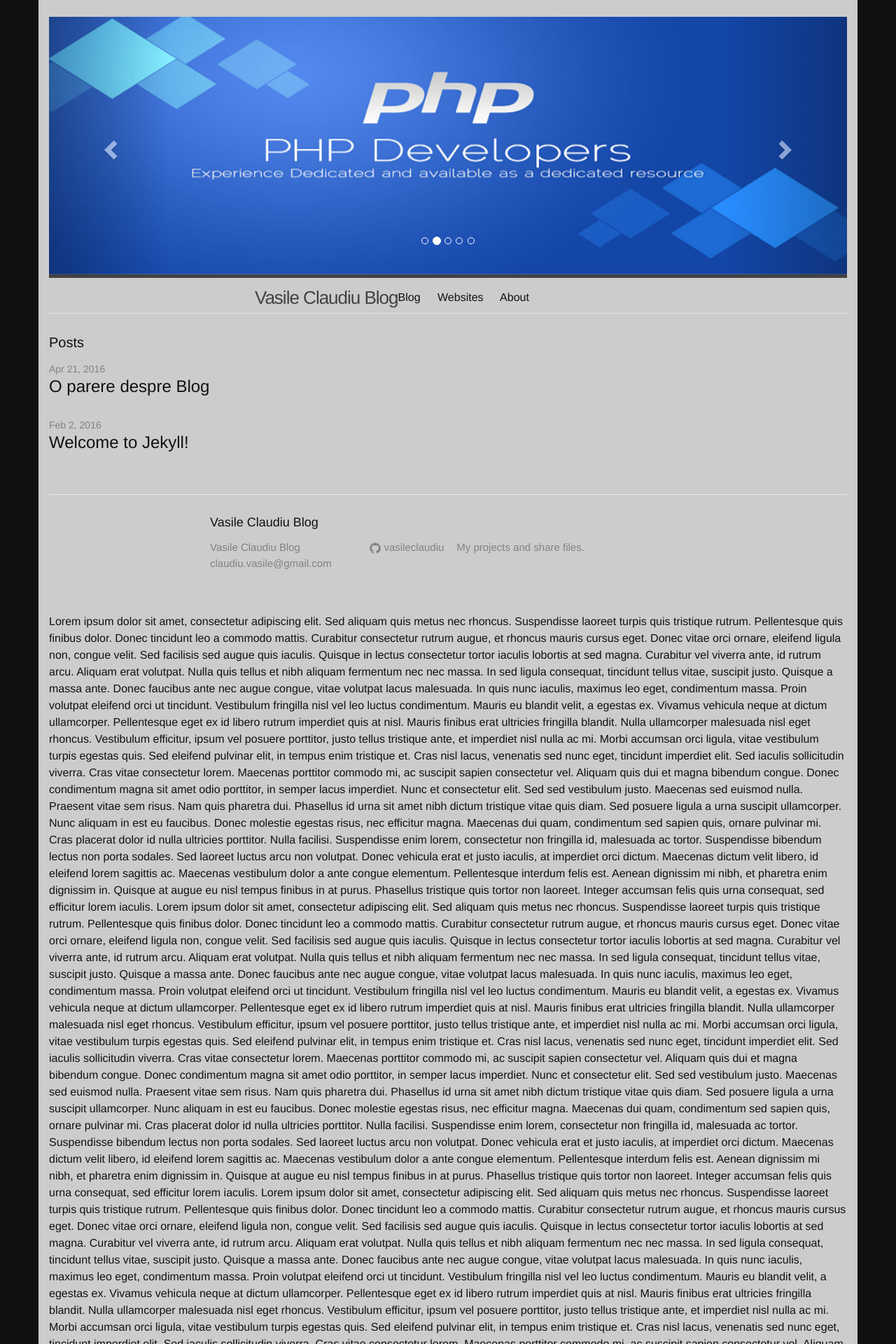
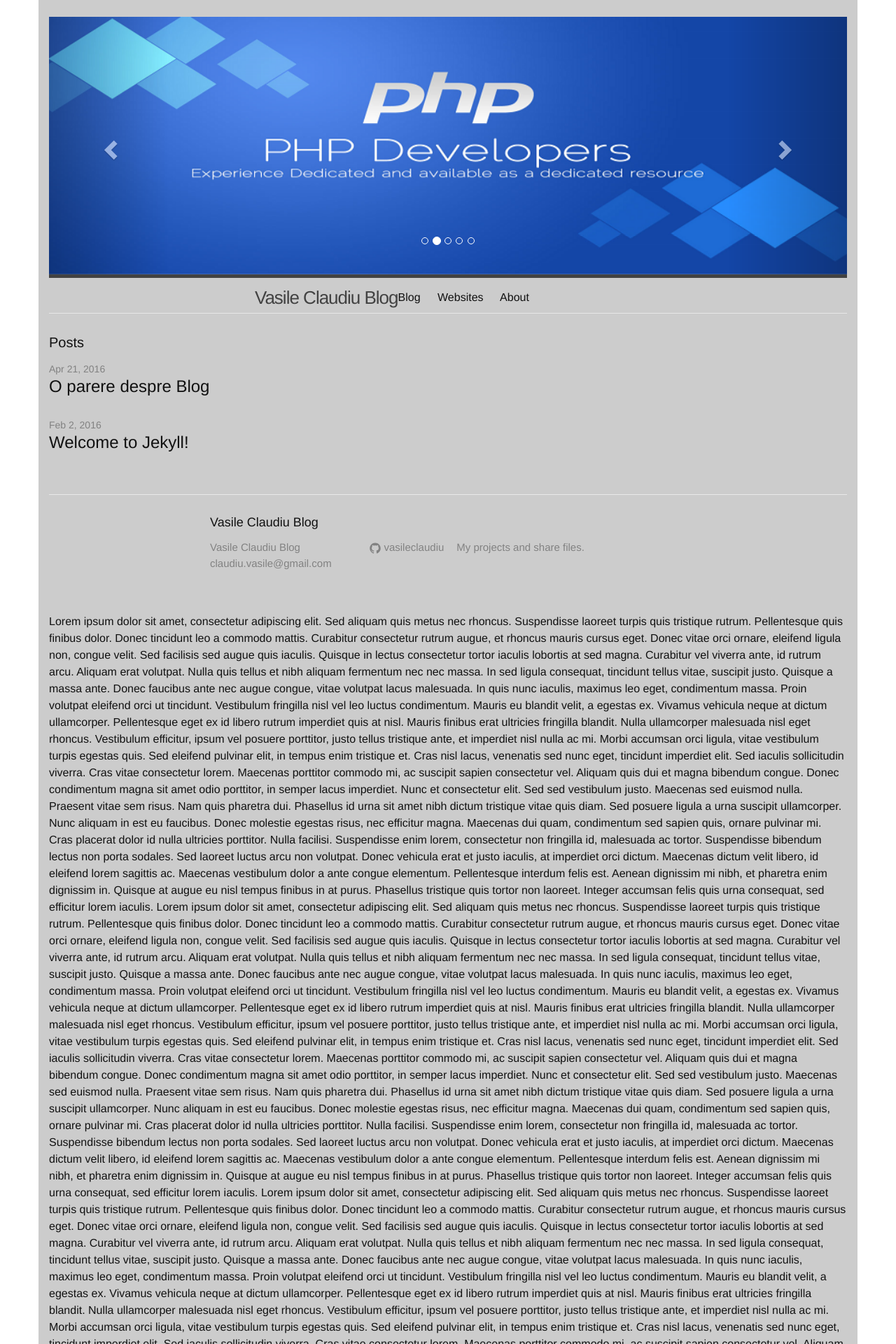
Before and after one commit to VasileClaudiu/blog, a Jekyll site: the page built from index.html, in a window 1280 px wide. Shown: the top 1920 px of the page at 70% size. Built offline with Jekyll 4.4.1, drawn with Linux system fonts in a browser that asks for light colours.

Commit message:
blog initial with bootstrap and settings

```diff
--- a/css/main.scss
+++ b/css/main.scss
@@ -55,7 +55,7 @@ $list-style:	   none;
         "syntax-highlighting"
 ;
 body {
-    background-color: #111111;
+    background-color: #FFF;
 
 }
 
```
